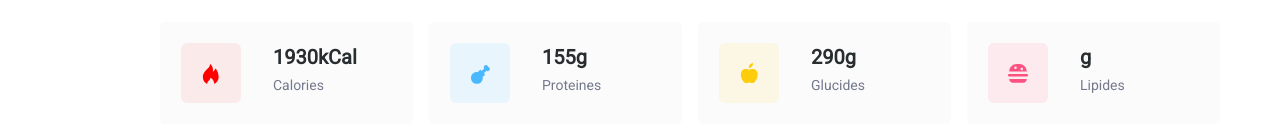
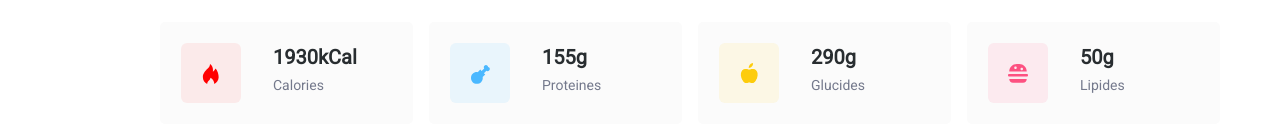
Before and after one commit to jordanconot/sport-see, a React (Vite) app: page /user/12 in a window 1280 px wide. Shown: the part 886-1021 px from the top of the page. Built offline with nearby package versions, Linux system fonts and the light colour scheme; no server answers.

Commit message:
fix: typing error for nutrient lipid

```diff
--- a/src/componant/Summary.jsx
+++ b/src/componant/Summary.jsx
@@ -54,7 +54,7 @@ const Summary = () => {
       <div className="summary_bloc lipides">
         <img src="../src/assets/svg/cheese_burger.svg"></img>
         <div className="summary_bloc_details">
-          <p className="summary_number">{nutrientsData.keyData.LipidCount}g</p>
+          <p className="summary_number">{nutrientsData.keyData.lipidCount}g</p>
           <p className="summary_title">Lipides</p>
         </div>
       </div>
```
